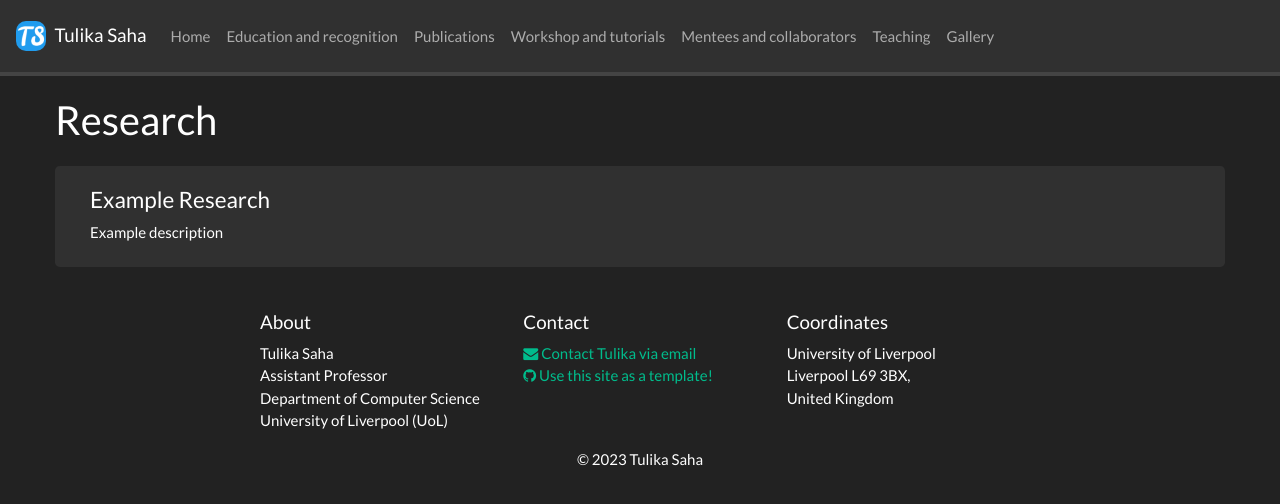
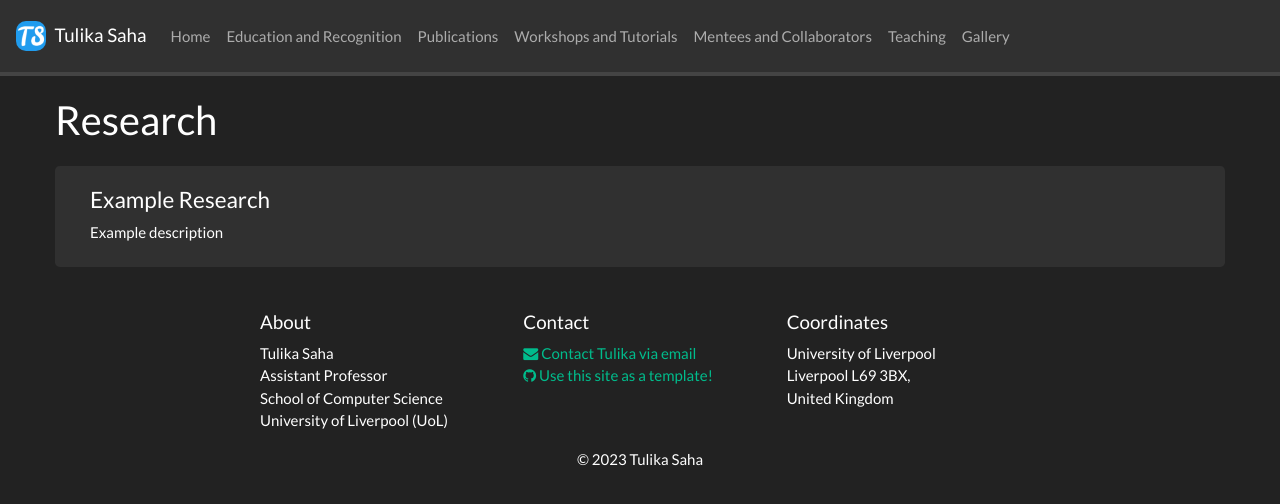
Before and after one commit to sahatulika15/sahatulika15.github.io, a plain HTML site: page research/index.html in a window 1280 px wide. Drawn offline with Linux system fonts and the light colour scheme; some icons are missing.

Commit message:
Update index.html

```diff
--- a/research/index.html
+++ b/research/index.html
@@ -48,7 +48,7 @@ height="0" width="0" style="display:none;visibility:hidden"></iframe></noscript>
           </li>
 
            <li class="nav-item">
-            <a class="nav-link" href="https://sahatulika15.github.io/Education and Recognition">Education and recognition</a>
+            <a class="nav-link" href="https://sahatulika15.github.io/Education and Recognition">Education and Recognition</a>
            </li>
 
            <li class="nav-item">
@@ -56,11 +56,11 @@ height="0" width="0" style="display:none;visibility:hidden"></iframe></noscript>
            </li>
 
            <li class="nav-item">
-            <a class="nav-link" href="https://sahatulika15.github.io/Workshop and Tutorials">Workshop and tutorials</a>
+            <a class="nav-link" href="https://sahatulika15.github.io/Workshop and Tutorials">Workshops and Tutorials</a>
            </li>
 
            <li class="nav-item">
-            <a class="nav-link" href="https://sahatulika15.github.io/Mentees and Collaborators">Mentees and collaborators</a>
+            <a class="nav-link" href="https://sahatulika15.github.io/Mentees and Collaborators">Mentees and Collaborators</a>
            </li>
 
            <li class="nav-item">
@@ -127,7 +127,7 @@ iframe {
 	  <div class="row">
 		<div class="col-sm-4">
 		    <h5>About</h5>
-            <p>Tulika Saha<br/> Assistant Professor<br/> Department of Computer Science<br/> University of Liverpool (UoL)
+            <p>Tulika Saha<br/> Assistant Professor<br/> School of Computer Science<br/> University of Liverpool (UoL)
 </p>
 		</div>
 
```
